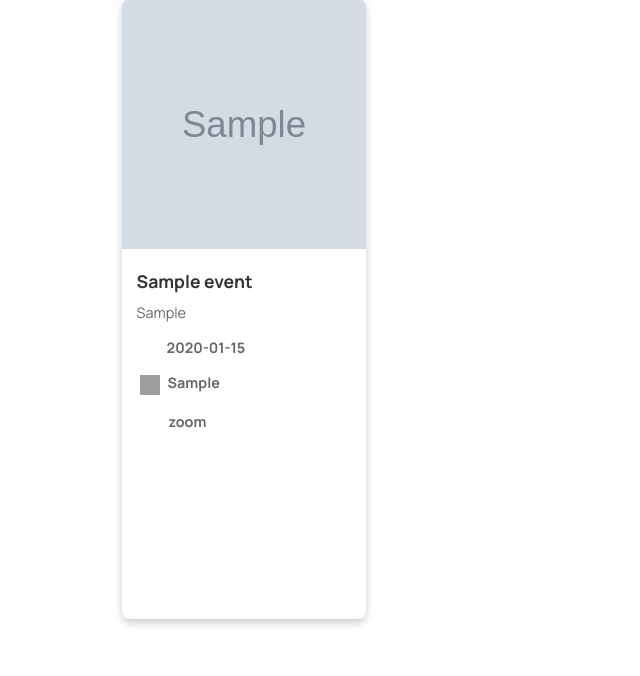
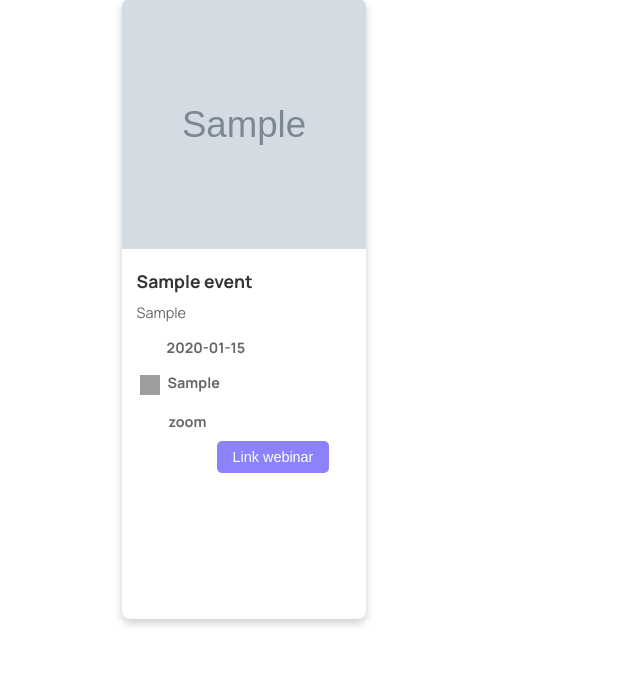
Before and after one commit to yantirrz/webiverse-webinar, a PHP site: page /pages/user/event_saya.php in a window 1280 px wide. Shown: the part 124-800 px from the top of the page, without its empty margins (0-640 px from the left). Run offline with PHP 8.4, Linux system fonts and the light colour scheme; the visitor is signed in with stand-in values (Sample User, id 1); tables that the repository leaves empty hold one stand-in row (values such as "Sample post"); grey boxes marked "Sample" are stand-in pictures; grey boxes are pictures that could not be loaded.

Commit message:
membuat tombol link webinar

```diff
--- a/pages/user/event_saya.php
+++ b/pages/user/event_saya.php
@@ -137,6 +137,7 @@ $resultid = mysqli_query($conn, $queryid);
                     <p><?php echo htmlspecialchars($event['jenis']); ?></p>
                   </div>
                 </div>
+                <button class="link-webinar" onclick="window.location.href='https://t.me/webinargratissertifikat'">Link webinar</button>
               </div>
             </div>
           <?php
```
